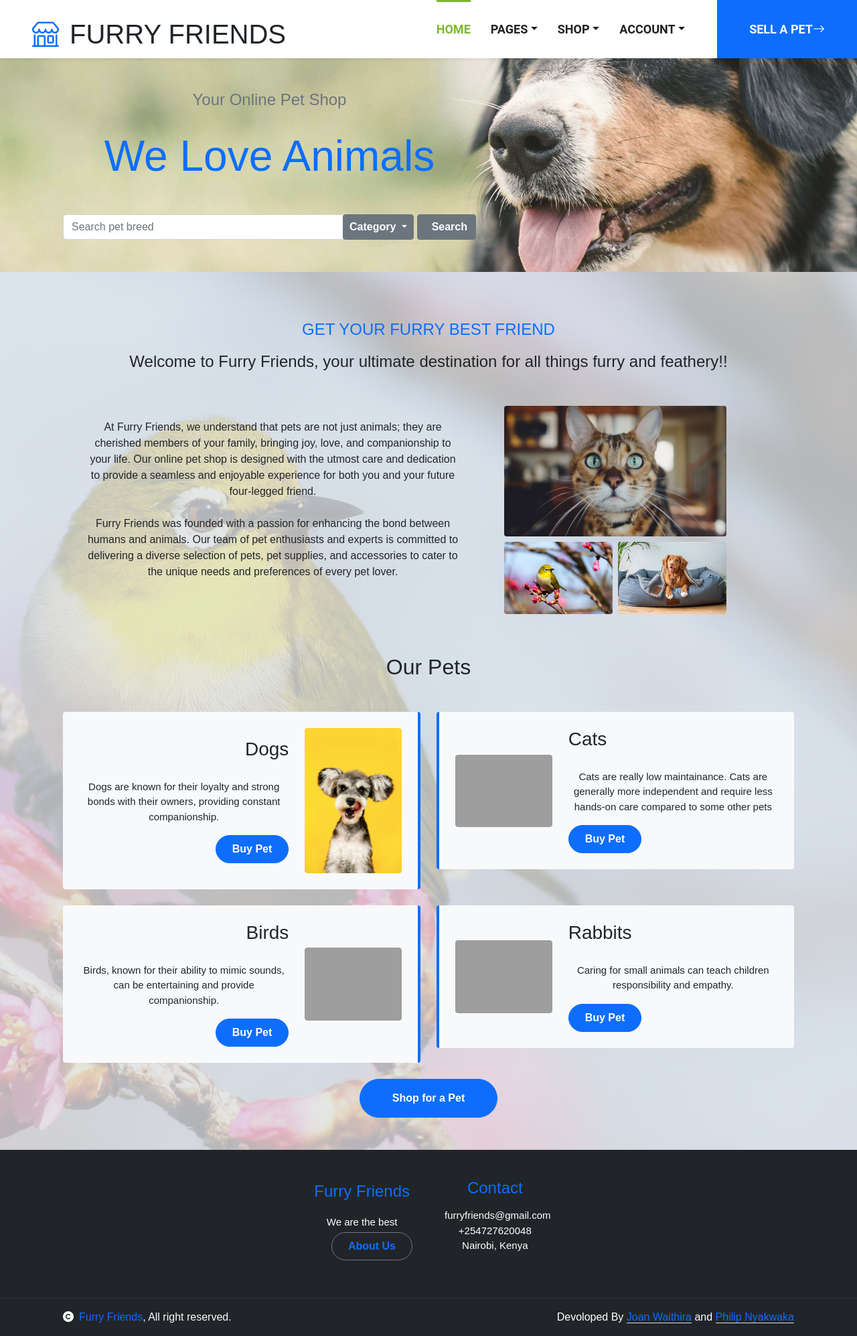
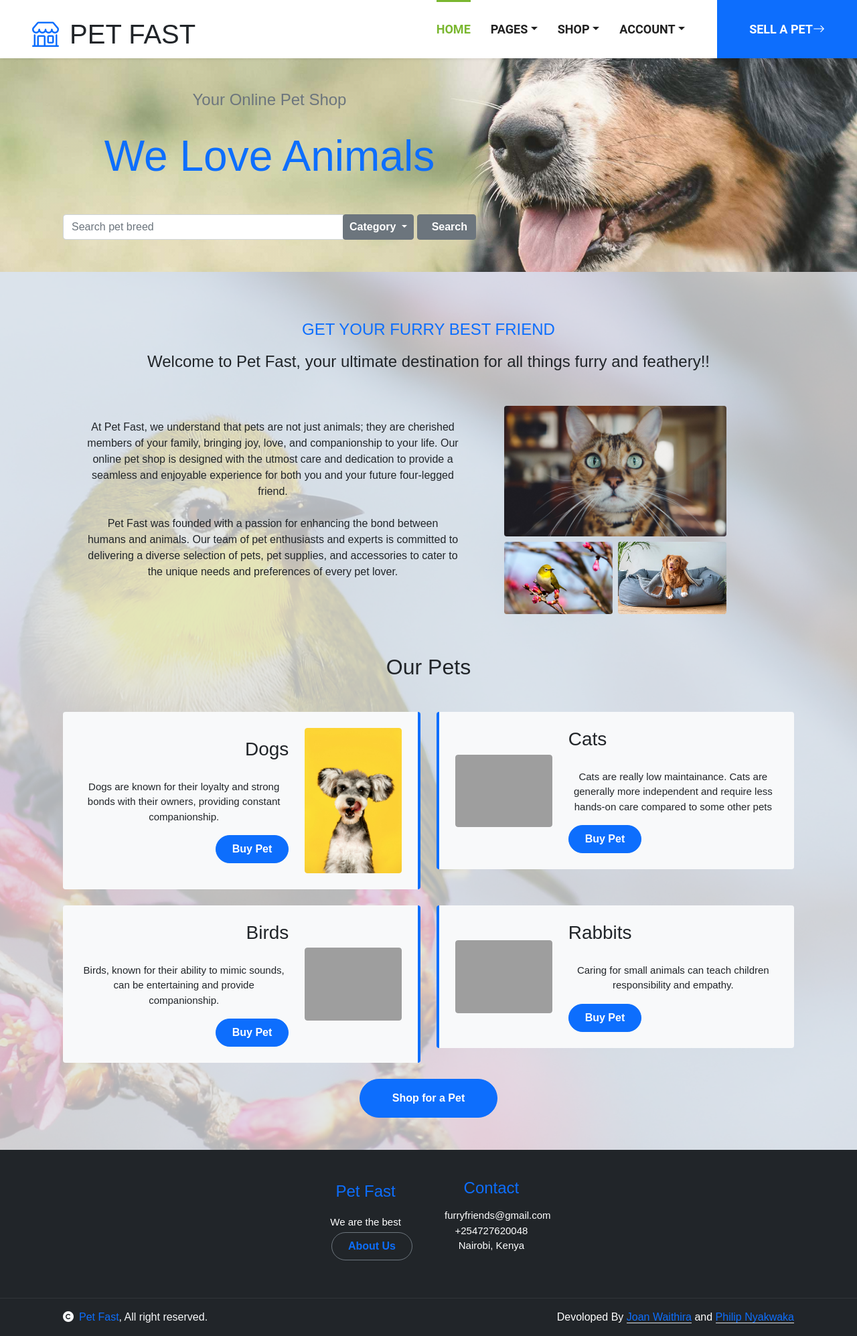
Before and after one commit to philipnyakwaka1/PET_HAVEN_DEV, a Django app: page / in a window 1280 px wide. Shown: the whole page at 67% size. Run offline with Django 5.2, Linux system fonts and the light colour scheme; some libraries are stand-ins or nearby versions; grey boxes are pictures that could not be loaded.

Commit message:
change project name to Pet Fast

```diff
--- a/mysite/mysite/settings.py
+++ b/mysite/mysite/settings.py
@@ -26,7 +26,7 @@ BASE_DIR = Path(__file__).resolve().parent.parent
 SECRET_KEY = 'django-insecure-=m+lko+61h=nig4)g16k57ie&b(7j3r*y5zkgw83-zp+_c1e!h'
 
 # SECURITY WARNING: don't run with debug turned on in production!
-DEBUG = False
+DEBUG = True
 
 #Database settings
 if not DEBUG:
--- a/mysite/mysite/urls.py
+++ b/mysite/mysite/urls.py
@@ -29,6 +29,6 @@ urlpatterns = [
     path('', include('users.urls')),
     path('api/', include('api.urls')),
 ]
-if not settings.DEBUG:
+if settings.DEBUG:
     urlpatterns += static(settings.MEDIA_URL,
                           document_root=settings.MEDIA_ROOT)
--- a/mysite/users/templates/users/base.html
+++ b/mysite/users/templates/users/base.html
@@ -4,7 +4,7 @@
     <head>
         <meta charset="UTF-8" />
         <meta name="viewport" content="width=device-width, initial-scale=1.0" />
-        <title>Furry Friends</title>
+        <title>Pet Fast</title>
         <link rel="icon" href="{% static 'images/price-3.jpg' %}" type="image/jpg">
         <link rel="preconnect" href="https://fonts.googleapis.com" />
         <link rel="preconnect" href="https://fonts.gstatic.com" crossorigin />
@@ -52,7 +52,7 @@
         <nav class="navbar navbar-expand-lg bg-white navbar-light shadow-sm py-3 py-lg-0 px-3 px-lg-0">
             <a href="{% url 'home-view' %}" class="navbar-brand ms-lg-5">
               <h1 class="m-0 text-uppercase text-dark">
-                <i class="bi bi-shop fs-1 text-primary me-3"></i>Furry Friends
+                <i class="bi bi-shop fs-1 text-primary me-3"></i>Pet Fast
               </h1>
             </a>
             <button
--- a/mysite/users/templates/users/home.html
+++ b/mysite/users/templates/users/home.html
@@ -67,20 +67,20 @@
     </p>
   </div>
   <strong><p class="h4 ml-auto mr-auto p-0 mb-0">
-    Welcome to Furry Friends, your ultimate destination for all things furry
+    Welcome to Pet Fast, your ultimate destination for all things furry
     and feathery!!
   </p></strong>
    <div class="row py-5">
      <div class="col-lg-7 pb-4 pt-4 pb-lg-0 px-3 px-lg-5">
        <p class="mb-4 fs-6 p-0">
-         At Furry Friends, we understand that pets are not just animals; they are
+         At Pet Fast, we understand that pets are not just animals; they are
          cherished members of your family, bringing joy, love, and
          companionship to your life. Our online pet shop is designed with the
          utmost care and dedication to provide a seamless and enjoyable
          experience for both you and your future four-legged friend.
        </p>
        <p class="mb-4 fs-6 p-0">
-         Furry Friends was founded with a passion for enhancing the bond between
+         Pet Fast was founded with a passion for enhancing the bond between
          humans and animals. Our team of pet enthusiasts and experts is
          committed to delivering a diverse selection of pets, pet supplies,
          and accessories to cater to the unique needs and preferences of
@@ -261,7 +261,7 @@
  <div class="container-fluid team py-5 pt-0 pb-0">
    <div class="container py-5 pt-0">
      <div class="text-center mx-auto mt-0 mb-0" style="max-width: 800px">
-       <h1 class="fs-2 mb-4 mt-0">Furry Friends' Team</h1>
+       <h1 class="fs-2 mb-4 mt-0">Pet Fast' Team</h1>
      </div>
      <div class="row g-4 pt-0 pb-4 d-flex justify-content-center mb-0">
        <div class="col-md-6 col-lg-6 col-xl-3">
@@ -309,7 +309,7 @@
      <div class="row g-5">
        <div class="col-md-6 my-auto text-center text-md-end text-white pb-2">
          <div class="footer-item py-0 ">
-          <h4 class="text-primary mb-0 pt-5">Furry Friends</h4>
+          <h4 class="text-primary mb-0 pt-5">Pet Fast</h4>
            <p class="mb-1">We are the best</p>
            <a href="{% url 'about-view' %}" class="btn border-secondary py-2 px-4 rounded-pill text-primary">About Us</a>
          </div>
@@ -334,7 +334,7 @@
        <div class="col-md-6 text-center text-md-start mb-3 mb-md-0">
          <span class="text-light"
            ><a href="{% url 'home-view' %}"
-             ><i class="fas fa-copyright text-light me-2"></i>Furry Friends</a
+             ><i class="fas fa-copyright text-light me-2"></i>Pet Fast</a
            >, All right reserved.</span
          >
        </div>
```
Also changed, not shown: mysite/media/profile_pics/dogg.jpg (added).
